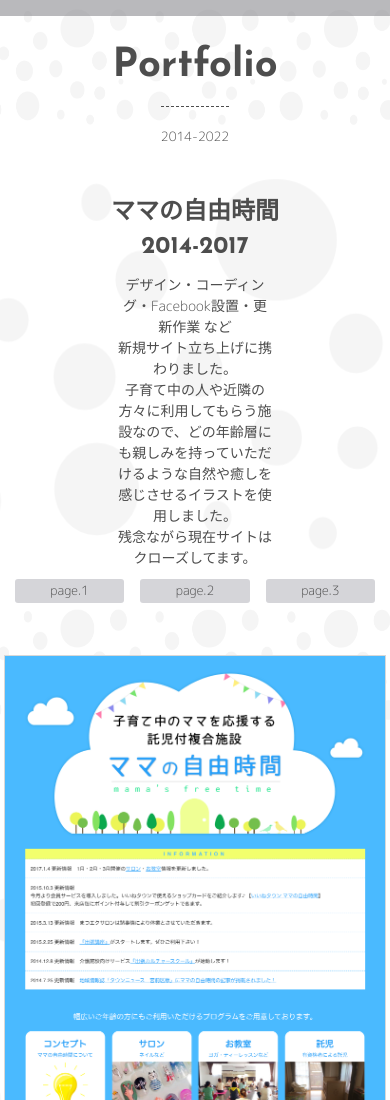
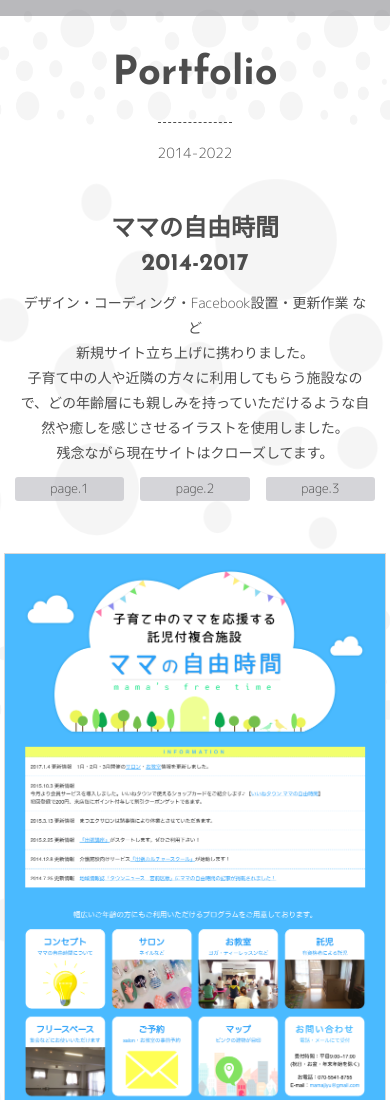
Before and after one commit to sacoru/sacoru.github.io, a plain HTML site: page item01.html in a window 390 px wide. Shown: the top 1100 px of the page. Drawn offline with nearby package versions, Linux system fonts and the light colour scheme; some packages are replaced by stand-ins of ours.

Commit message:
テキストボックスの横幅とフォントサイズ・行間を調整

```diff
--- a/css/styles.css
+++ b/css/styles.css
@@ -20,6 +20,7 @@ header {
 h1 {
   font-family: 'Josefin Sans', sans-serif;
   font-size: 2.5rem;
+  line-height: 1.4em;
   margin-top: 30px;
   padding-bottom: 20px;
 }
@@ -38,7 +39,7 @@ h2 > a:hover {
 }
 
 header > p {
-  font-size: 0.8rem;
+  font-size: 0.875rem;
   padding-top: 20px;
   display: inline-block;
   border-top: dashed 1px;
@@ -189,8 +190,10 @@ footer {
   }
 
   .discription {
+    width: 90%;
     font-size: 0.875rem;
     text-align: center;
+    line-height: 1.785em;
   }
 
   .work img,
```
